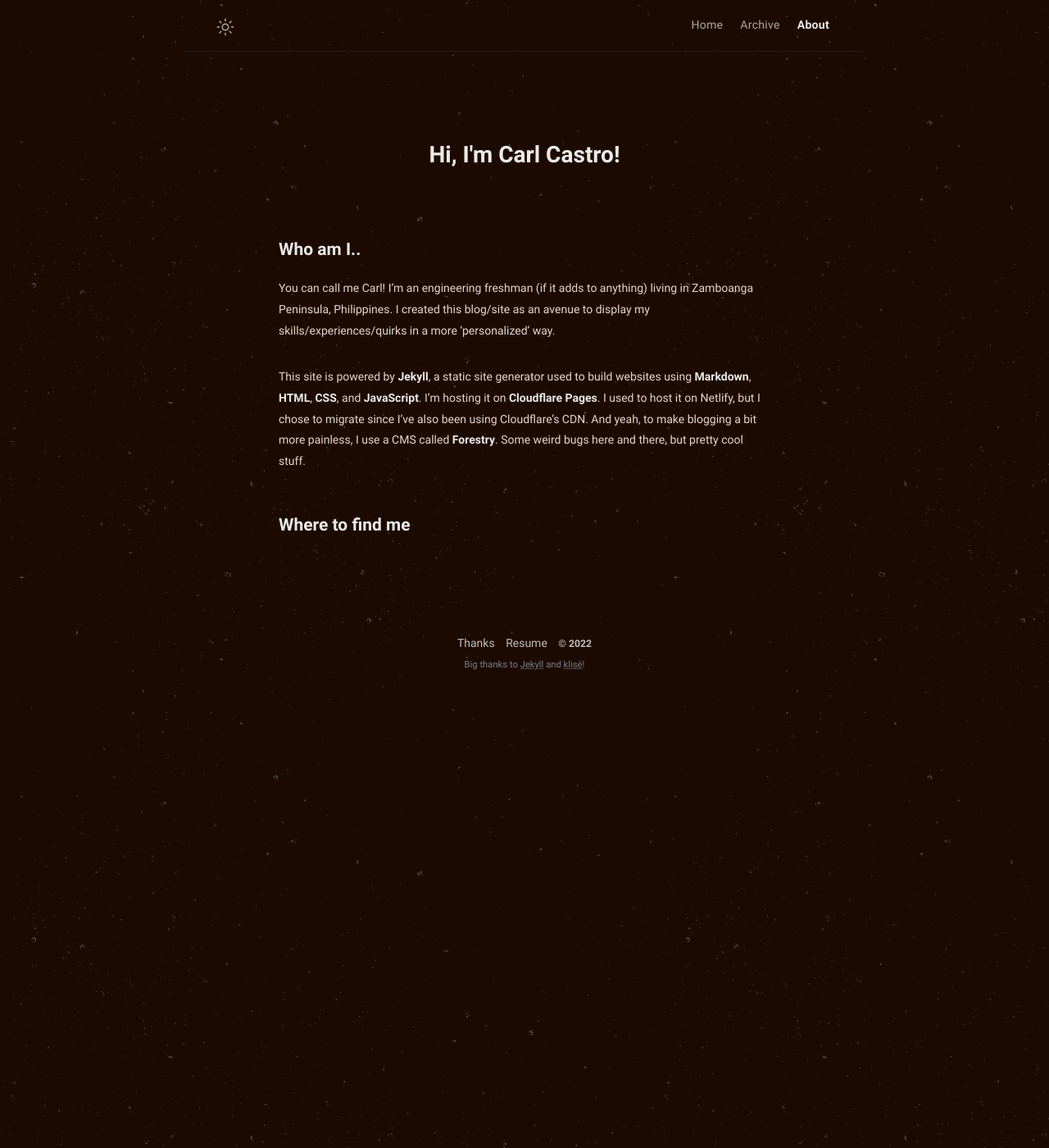
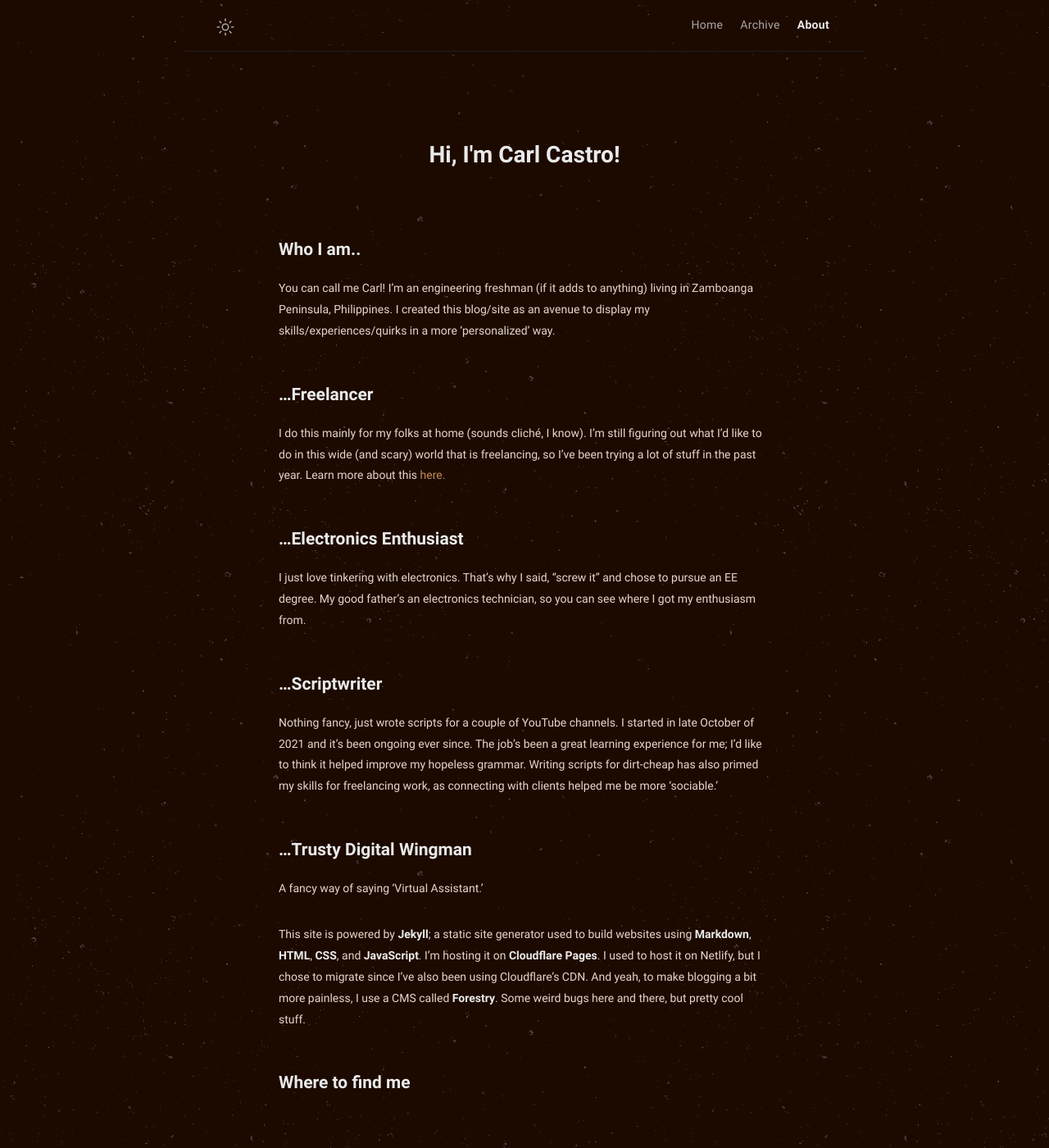
Before and after one commit to philippines69/carlcastroarchives, a Jekyll site: the page built from about.md, in a window 1280 px wide and 1400 px high. Shown: the whole window at 82% size. Built offline with Jekyll 4.4.1, drawn with Linux system fonts in a browser that asks for light colours.

Commit message:
Update from Forestry.io philippines69 updated about.md

```diff
--- a/about.md
+++ b/about.md
@@ -8,10 +8,26 @@ excerpt: 'The name''s Carl. I''m an engineering freshman (if that adds to anythi
 comments: false
 
 ---
-# Who am I..
+# Who I am..
 
 You can call me Carl! I'm an engineering freshman (if it adds to anything) living in Zamboanga Peninsula, Philippines. I created this blog/site as an avenue to display my skills/experiences/quirks in a more 'personalized' way.
 
-This site is powered by [**Jekyll**](https://jekyllrb.com/), a static site generator used to build websites using [**Markdown**](https://en.wikipedia.org/wiki/Markdown), [**HTML**](https://developer.mozilla.org/en-US/docs/Web/HTML), [**CSS**](https://developer.mozilla.org/en-US/docs/Web/css), and [**JavaScript**](https://developer.mozilla.org/en-US/docs/Web/javascript). I'm hosting it on [**Cloudflare Pages**](https://pages.cloudflare.com/). I used to host it on Netlify, but I chose to migrate since I've also been using Cloudflare's CDN. And yeah, to make blogging a bit more painless, I use a CMS called [**Forestry**](https://forestry.io/). Some weird bugs here and there, but pretty cool stuff.
+# ...Freelancer
+
+I do this mainly for my folks at home (sounds cliché, I know). I'm still figuring out what I'd like to do in this wide (and scary) world that is freelancing, so I've been trying a lot of stuff in the past year. Learn more about this [here.]()
+
+# ...Electronics Enthusiast
+
+I just love tinkering with electronics. That's why I said, "screw it" and chose to pursue an EE degree. My good father's an electronics technician, so you can see where I got my enthusiasm from.
+
+# ...Scriptwriter
+
+Nothing fancy, just wrote scripts for a couple of YouTube channels. I started in late October of 2021 and it's been ongoing ever since. The job's been a great learning experience for me; I'd like to think it helped improve my hopeless grammar. Writing scripts for dirt-cheap has also primed my skills for freelancing work, as connecting with clients helped me be more 'sociable.'
+
+# ...Trusty Digital Wingman
+
+A fancy way of saying 'Virtual Assistant.'
+
+This site is powered by [**Jekyll**](https://jekyllrb.com/); a static site generator used to build websites using [**Markdown**](https://en.wikipedia.org/wiki/Markdown), [**HTML**](https://developer.mozilla.org/en-US/docs/Web/HTML), [**CSS**](https://developer.mozilla.org/en-US/docs/Web/css), and [**JavaScript**](https://developer.mozilla.org/en-US/docs/Web/javascript). I'm hosting it on [**Cloudflare Pages**](https://pages.cloudflare.com/). I used to host it on Netlify, but I chose to migrate since I've also been using Cloudflare's CDN. And yeah, to make blogging a bit more painless, I use a CMS called [**Forestry**](https://forestry.io/). Some weird bugs here and there, but pretty cool stuff.
 
 # Where to find me
```
